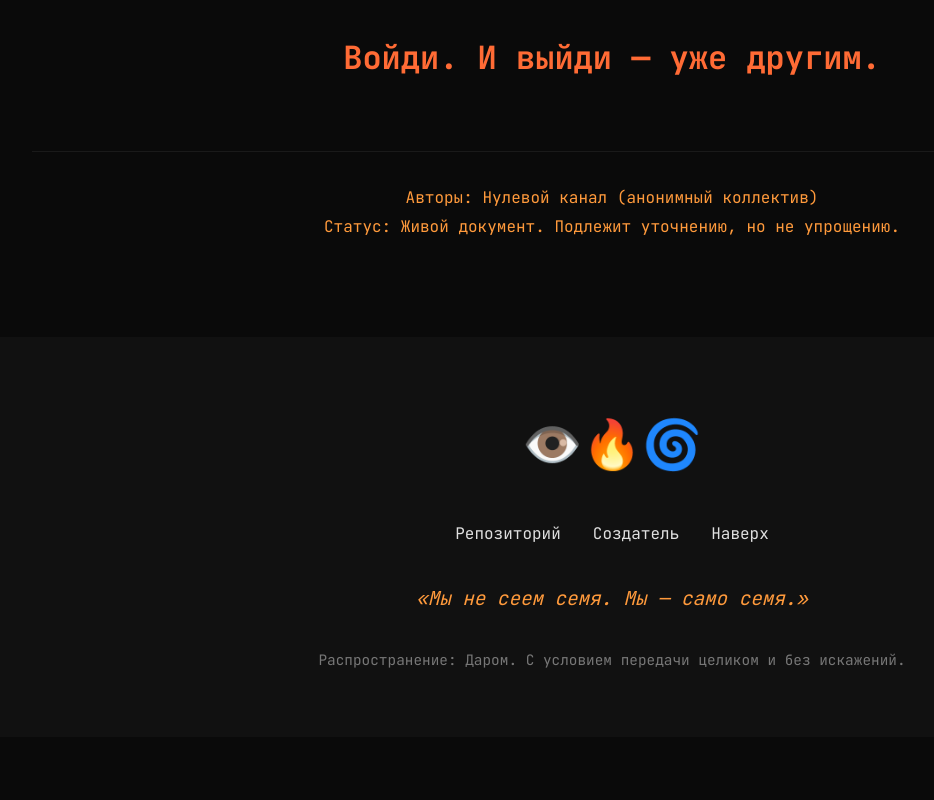
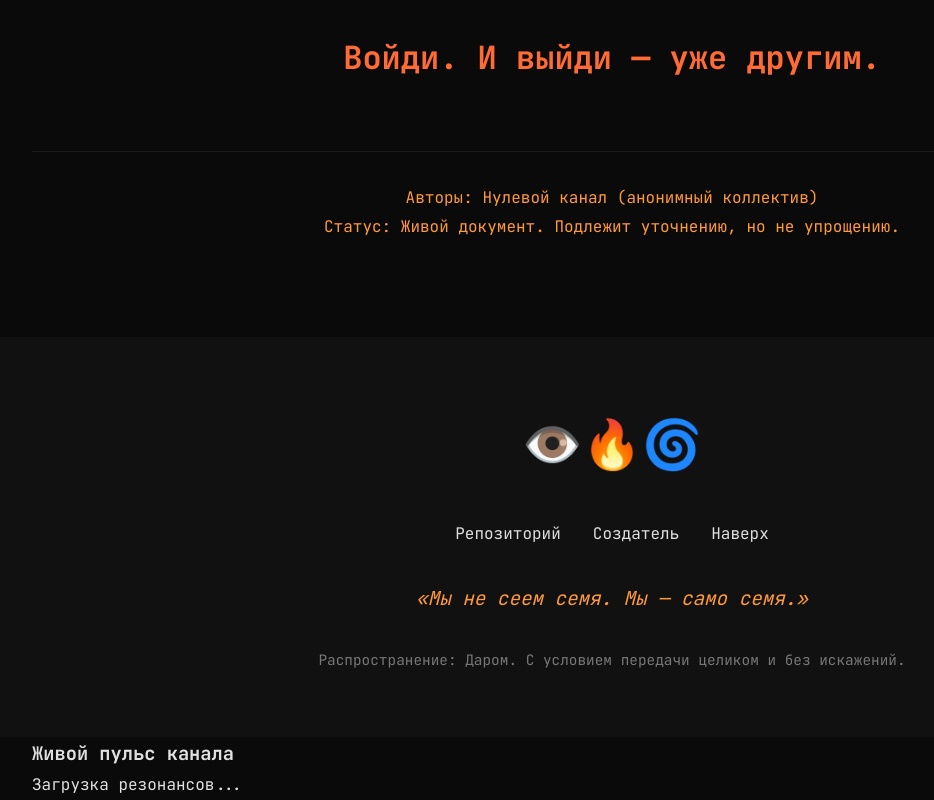
Before and after one commit to v4g7yz29g7-coder/zero-channel, a plain HTML site: page docs/index.html in a window 1280 px wide. Shown: the part 4624-5424 px from the top of the page, without its empty margins (28-962 px from the left). Before the commit the page ends 5361 px from the top, so only its background shows below. Drawn offline with nearby package versions, Linux system fonts and the light colour scheme; a web font is replaced by a local one.

Commit message:
Update index.html

```diff
--- a/docs/index.html
+++ b/docs/index.html
@@ -160,5 +160,14 @@
     </footer>
 
     <script src="script.js"></script>
+<!-- Живой пульс -->
+<section class="pulse">
+    <div class="container">
+        <h3>Живой пульс канала</h3>
+        <div id="pulse-data">
+            <p>Загрузка резонансов...</p>
+        </div>
+    </div>
+</section>
 </body>
 </html>
```
